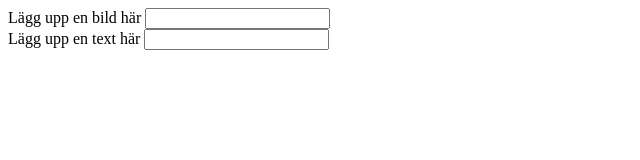
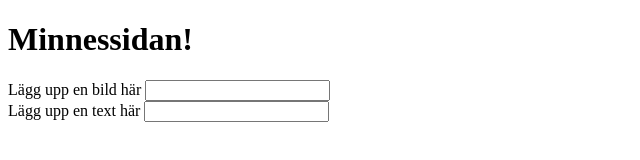
Before and after one commit to QueAnkan/s3-lambda-group-project, a plain HTML site: page index.html in a window 1280 px wide. Shown: the whole page, without its empty margins (0-640 px from the left). Drawn offline with Linux system fonts and the light colour scheme.

Commit message:
more html structure added

```diff
--- a/index.html
+++ b/index.html
@@ -3,16 +3,23 @@
 <head>
 	<meta charset="UTF-8">
 	<meta name="viewport" content="width=device-width, initial-scale=1.0">
-	<title>Document</title>
+	<title>Picture-upload-page</title>
 </head>
 <body>
-	<section  class="body_section-add-picture">
+	<header>
+		<h1>Minnessidan!</h1>
+	</header>
+	<main>
+		<section  class="body_main_section-add-picture">
 			<label for="section_input-add-picture">Lägg upp en bild här</label>
 			<input id="section_input-add-picture" type="text">
 		</section>
+		<section  class="body_main_section-add-picture">
 			<section class="body_section-add-text">
 			<label for="section_input-add-text"> Lägg upp en text här</label>
 			<input id="section_input-add-text" type="text">
 		</section>
+	</main>
+	<footer></footer>
 </body>
 </html>
```
Lines whose indentation alone changed are shown as unchanged.
